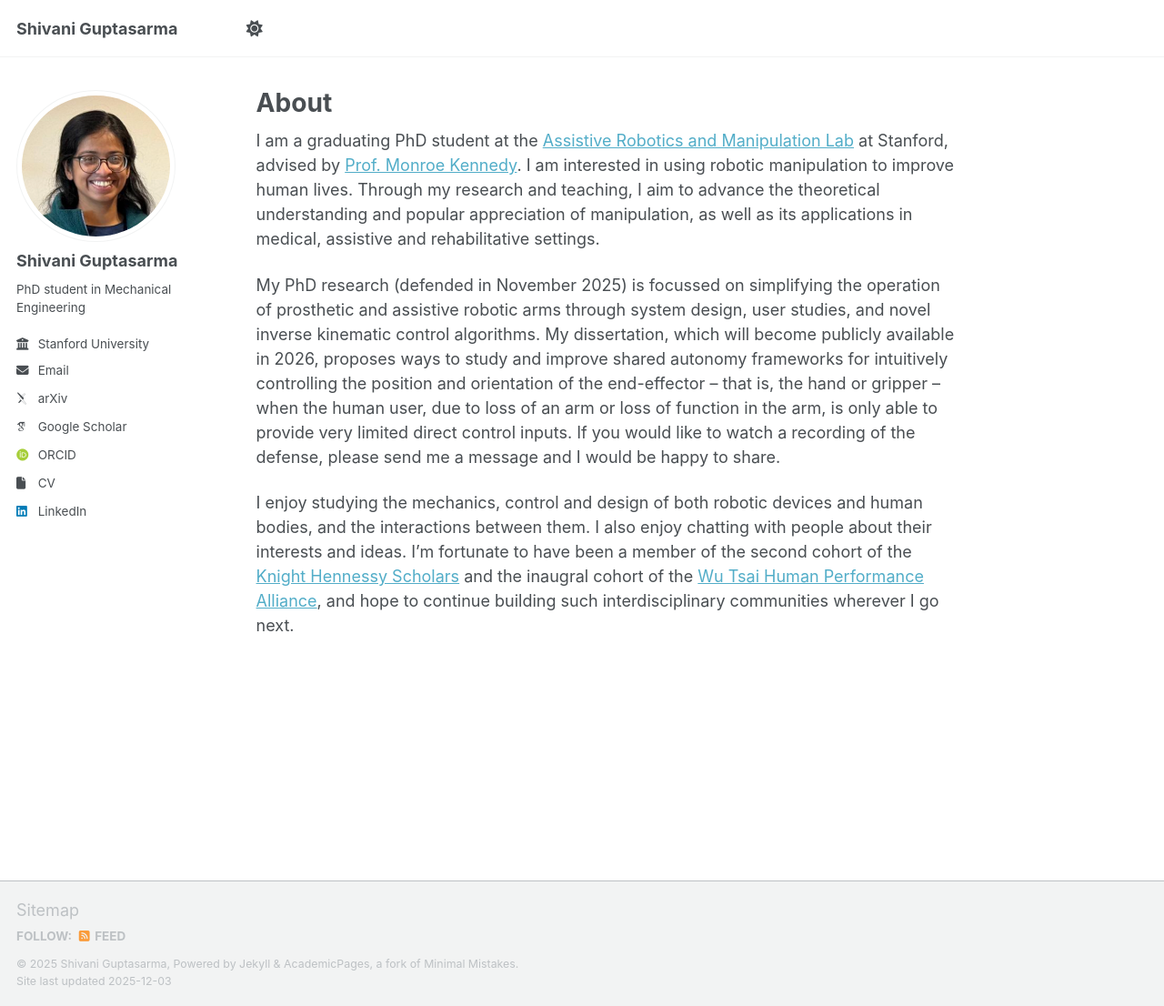
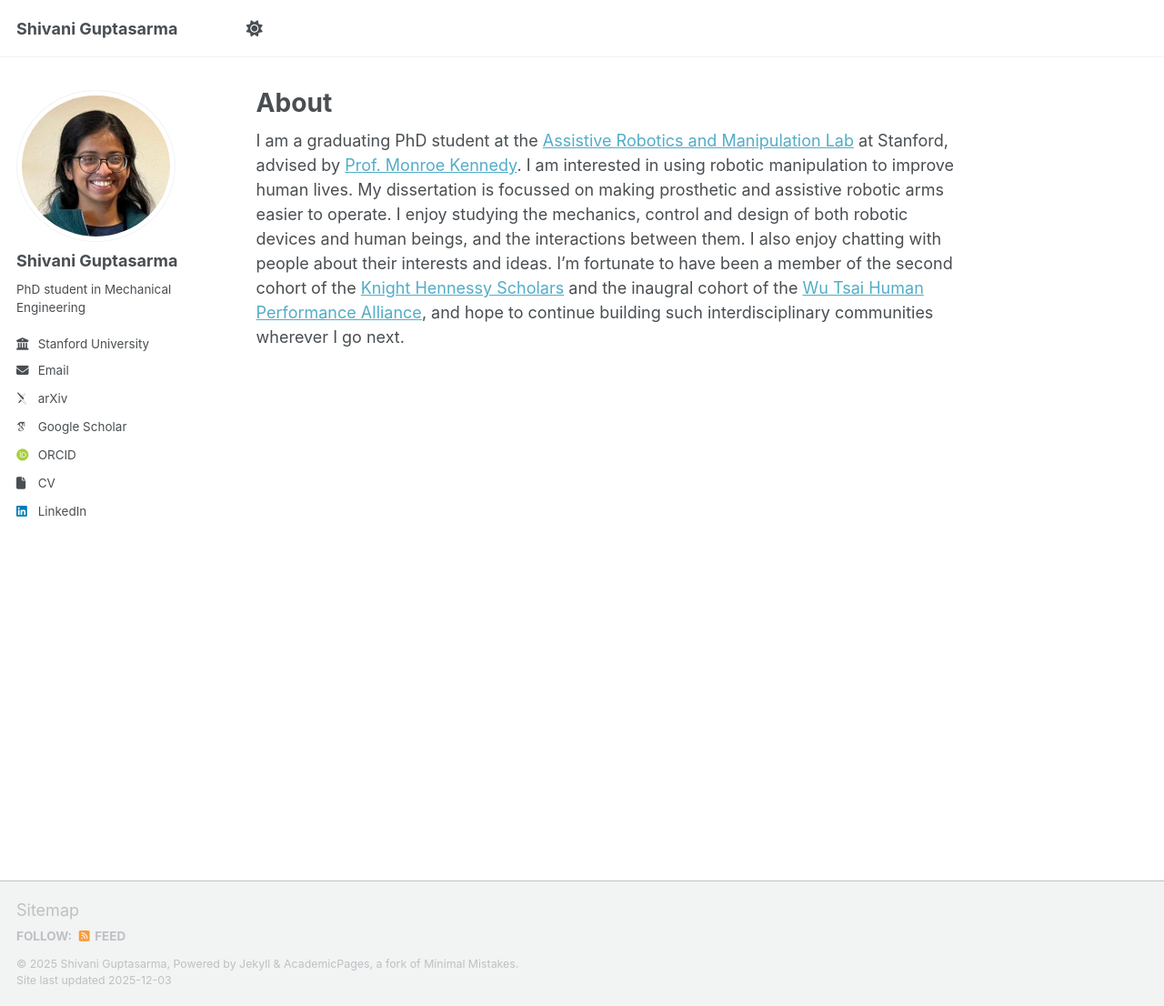
Before and after one commit to sguptasarma/sguptasarma.github.io, a Jekyll site: the page built from _pages/about.md, in a window 1280 px wide and 1106 px high. Shown: the whole window at 91% size. Built offline with Jekyll 4.4.1, drawn with Linux system fonts in a browser that asks for light colours; some web fonts are replaced; a script that is not in the unit is left out.

Commit message:
Trim bio

```diff
--- a/_pages/about.md
+++ b/_pages/about.md
@@ -7,11 +7,10 @@ redirect_from:
   - /about.html
 ---
 
-I am a graduating PhD student at the [Assistive Robotics and Manipulation Lab](https://arm.stanford.edu) at Stanford, advised by [Prof. Monroe Kennedy](https://monroekennedy3.com/). I am interested in using robotic manipulation to improve human lives. Through my research and teaching, I aim to advance the theoretical understanding and popular appreciation of manipulation, as well as its applications in medical, assistive and rehabilitative settings.
-
-My PhD research (defended in November 2025) is focussed on simplifying the operation of prosthetic and assistive robotic arms through system design, user studies, and novel inverse kinematic control algorithms. My dissertation, which will become publicly available in 2026, proposes ways to study and improve shared autonomy frameworks for intuitively controlling the position and orientation of the end-effector -- that is, the hand or gripper -- when the human user, due to loss of an arm or loss of function in the arm, is only able to provide very limited direct control inputs. If you would like to watch a recording of the defense, please send me a message and I would be happy to share.
-
-I enjoy studying the mechanics, control and design of both robotic devices and human bodies, and the interactions between them. I also enjoy chatting with people about their interests and ideas. I'm fortunate to have been a member of the second cohort of the [Knight Hennessy Scholars](https://knight-hennessy.stanford.edu/) and the inaugral cohort of the [Wu Tsai Human Performance Alliance](https://humanperformance.stanford.edu/), and hope to continue building such interdisciplinary communities wherever I go next.
+I am a graduating PhD student at the [Assistive Robotics and Manipulation Lab](https://arm.stanford.edu) at Stanford, advised by [Prof. Monroe Kennedy](https://monroekennedy3.com/). I am interested in using robotic manipulation to improve human lives. My dissertation is focussed on making prosthetic and assistive robotic arms easier to operate.
+<!-- I aim to advance the theoretical understanding and popular appreciation of manipulation, as well as its applications in medical, assistive and rehabilitative settings. -->
+<!-- My PhD research (defended in November 2025) is focussed on simplifying the operation of prosthetic and assistive robotic arms through system design, user studies, and novel inverse kinematic control algorithms. My dissertation, which will become publicly available in 2026, proposes ways to study and improve shared autonomy frameworks for intuitively controlling the position and orientation of the end-effector -- that is, the hand or gripper -- when the human user, due to loss of an arm or loss of function in the arm, is only able to provide very limited direct control inputs. If you would like to watch a recording of the defense, please send me a message and I would be happy to share.  -->
+I enjoy studying the mechanics, control and design of both robotic devices and human beings, and the interactions between them. I also enjoy chatting with people about their interests and ideas. I'm fortunate to have been a member of the second cohort of the [Knight Hennessy Scholars](https://knight-hennessy.stanford.edu/) and the inaugral cohort of the [Wu Tsai Human Performance Alliance](https://humanperformance.stanford.edu/), and hope to continue building such interdisciplinary communities wherever I go next.
 
 <!-- This is the front page of a website that is powered by the [Academic Pages template](https://github.com/academicpages/academicpages.github.io) and hosted on GitHub pages. [GitHub pages](https://pages.github.com) is a free service in which websites are built and hosted from code and data stored in a GitHub repository, automatically updating when a new commit is made to the repository. This template was forked from the [Minimal Mistakes Jekyll Theme](https://mmistakes.github.io/minimal-mistakes/) created by Michael Rose, and then extended to support the kinds of content that academics have: publications, talks, teaching, a portfolio, blog posts, and a dynamically-generated CV. Incidentally, these same features make it a great template for anyone that needs to show off a professional template!
 
```
